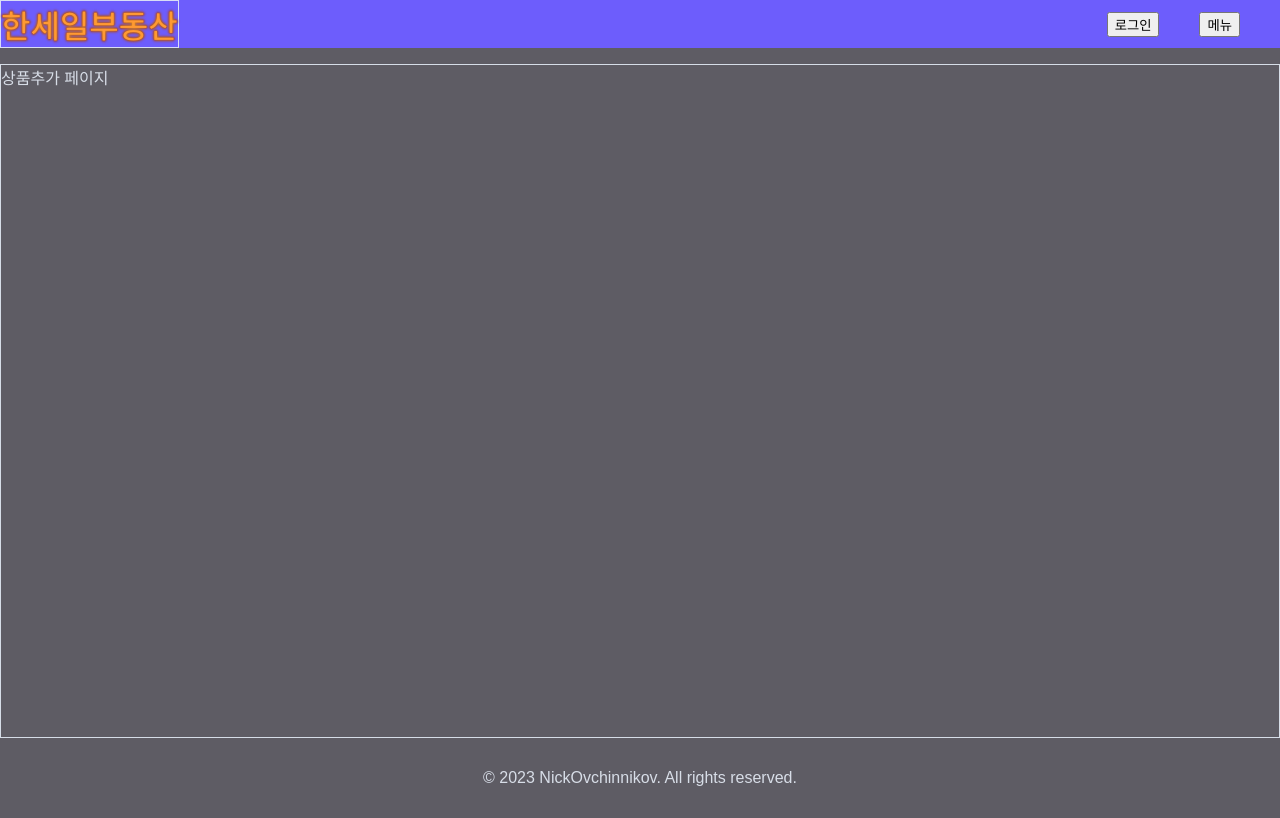
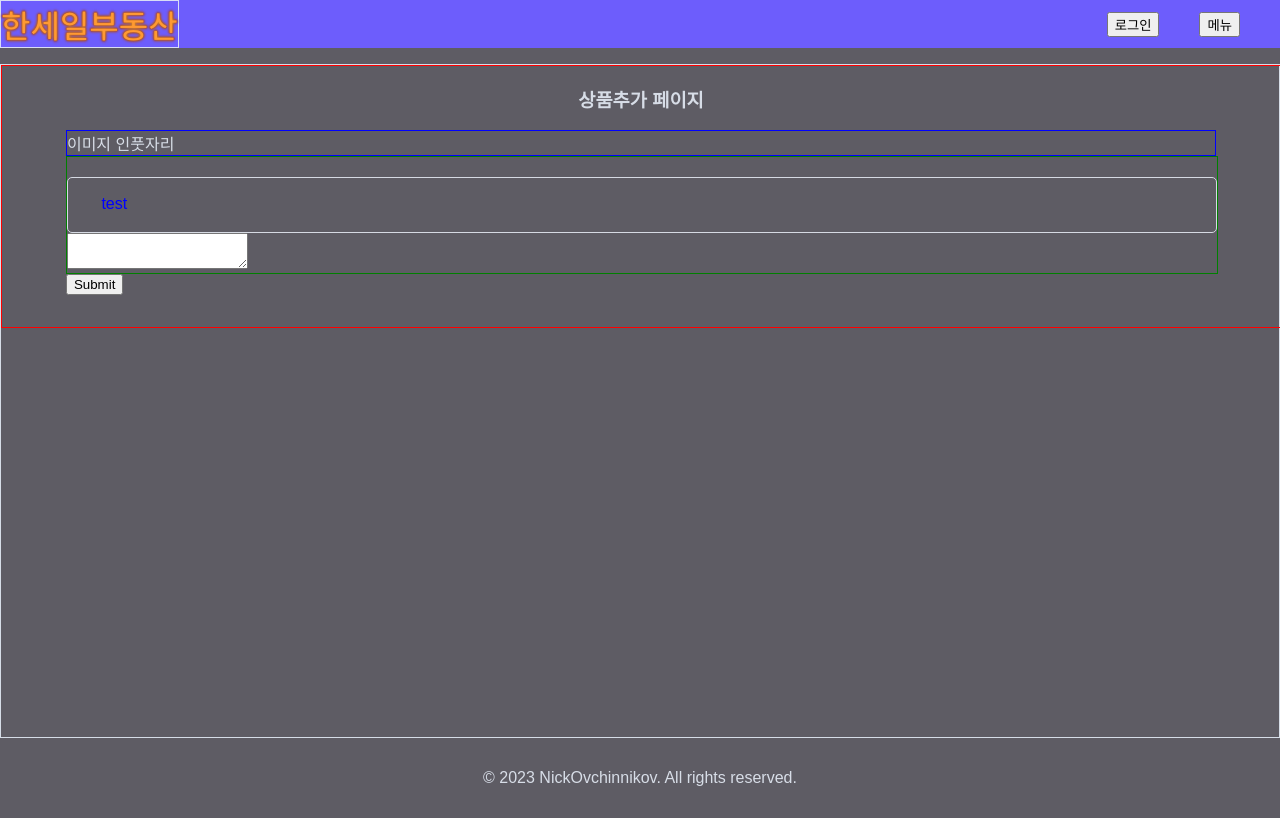
Before and after one commit to real-estate-Han/Front, a Next.js app: page /post in a window 1280 px wide. Built offline with nearby package versions, Linux system fonts and the light colour scheme; no server answers.

Commit message:
PC to notebook

```diff
--- /dev/null
+++ b/components/Inputs/Inputs.tsx
@@ -0,0 +1,89 @@
+import React, { ForwardedRef, forwardRef } from 'react';
+import styled from '@emotion/styled';
+
+interface InputProps {
+  type: string;
+  defaultValue?: string;
+  disabled?: boolean;
+  text?: string;
+}
+
+export const Inputs = forwardRef(
+  ({ type, defaultValue, disabled, text, ...rest }: InputProps, ref: ForwardedRef<HTMLInputElement>) => {
+    return (
+      <StyledDiv>
+        <IdInput
+          ref={ref}
+          placeholder="[ㅇㅁㅇ]b"
+          type={type}
+          defaultValue={defaultValue}
+          disabled={disabled}
+          {...rest}
+        ></IdInput>
+        <span>{text}</span>
+      </StyledDiv>
+    );
+  }
+);
+
+const IdInput = styled.input`
+  margin: 20px 0 0 0;
+  padding: 25px 0 5px 5px;
+  border: 1px solid rgb(214, 218, 227);
+  border-radius: 5px;
+  background-color: transparent;
+  font-size: 1.2rem;
+  line-height: 24px;
+  width: 100%;
+
+  &:disabled {
+    background-color: rgb(210, 210, 210, 0.3);
+  }
+
+  &::placeholder {
+    color: transparent;
+  }
+
+  &:not(:placeholder-shown) {
+    outline: none;
+    + span {
+      font-family: 'neodgm';
+      position: absolute;
+      top: 11%;
+      left: 3%;
+      pointer-events: none;
+      font-size: 1rem;
+      background-color: ${({ theme }) => theme.background};
+    }
+  }
+  &:focus {
+    outline: none;
+    border: 2px solid black; //#1d9bf0 파랑
+
+    + span {
+      font-family: 'neodgm';
+      position: absolute;
+      top: 11%;
+      left: 3%;
+      color: black;
+      pointer-events: none;
+      font-size: 1rem;
+      background-color: ${({ theme }) => theme.background};
+    }
+  }
+`;
+
+const StyledDiv = styled.div`
+  display: flex;
+  position: relative;
+  width: 100%;
+  margin: auto;
+  span {
+    position: absolute;
+    top: 50%;
+    left: 3%;
+    /* z-index:  */
+    color: blue;
+    transition: all 0.2s ease;
+  }
+`;
--- /dev/null
+++ b/components/Inputs/index.ts
@@ -0,0 +1 @@
+export { Inputs } from './Inputs';
--- a/next.config.js
+++ b/next.config.js
@@ -1,6 +1,6 @@
 /** @type {import('next').NextConfig} */
 const nextConfig = {
   reactStrictMode: true,
-}
+};
 
-module.exports = nextConfig
+module.exports = nextConfig;
--- a/package.json
+++ b/package.json
@@ -11,6 +11,7 @@
     "test:ci": "jest --ci"
   },
   "dependencies": {
+    "@emotion/babel-plugin": "^11.10.6",
     "@emotion/jest": "^11.10.5",
     "@emotion/react": "^11.10.5",
     "@emotion/styled": "^11.10.5",
@@ -19,16 +20,20 @@
     "@types/react": "18.0.28",
     "@types/react-dom": "18.0.11",
     "axios": "^1.3.3",
+    "dotenv": "^16.0.3",
     "eslint-config-next": "13.1.6",
     "next": "13.1.6",
     "react": "18.2.0",
     "react-dom": "18.2.0",
+    "react-hook-form": "^7.43.2",
     "react-kakao-maps-sdk": "^1.1.6",
     "react-query": "^3.39.3",
+    "sweetalert2": "^11.7.3",
     "typescript": "4.9.5",
     "zustand": "^4.3.3"
   },
   "devDependencies": {
+    "@emotion/eslint-plugin": "^11.10.0",
     "@testing-library/jest-dom": "^5.16.5",
     "@testing-library/react": "^13.4.0",
     "@testing-library/user-event": "^14.4.3",
--- a/pages/_app.tsx
+++ b/pages/_app.tsx
@@ -5,7 +5,11 @@ import type { AppProps } from 'next/app';
 import { GlobalStyles } from '@styles/global';
 import { Global } from '@emotion/react';
 import { Layout } from '@components/Layout';
-
+declare global {
+  interface Window {
+    kakao: any;
+  }
+}
 export default function App({ Component, pageProps }: AppProps) {
   return (
     <ThemeProvider theme={Themes['dark']}>
--- a/pages/_document.tsx
+++ b/pages/_document.tsx
@@ -2,12 +2,14 @@ import { Global } from '@emotion/react';
 import { GlobalStyles } from '@styles/global';
 import { Html, Head, Main, NextScript } from 'next/document';
 import Script from 'next/script';
+import { useEffect } from 'react';
 export default function Document() {
   const srcURL = `//dapi.kakao.com/v2/maps/sdk.js?appkey=${process.env.NEXT_PUBLIC_KAKAO_MAP_API_KEY}&autoload=false&libraries=services,clusterer`;
+
   return (
     <Html lang="en">
       <Head>
-        <Script strategy="beforeInteractive" src={srcURL}></Script>
+        <Script strategy="beforeInteractive" type="text/javascript" src={srcURL}></Script>
         <Global styles={GlobalStyles} />
       </Head>
       <body>
--- a/pages/detail/index.tsx
+++ b/pages/detail/index.tsx
@@ -7,7 +7,7 @@ export default function Detail() {
   return (
     <div>
       <div>디테일페이지</div>
-      <Map center={{ lat: 33.5563, lng: 126.79581 }} style={{ width: '100%', height: '360px' }}></Map>
+
     </div>
   );
 }
--- a/pages/post/index.tsx
+++ b/pages/post/index.tsx
@@ -1,11 +1,69 @@
-import Head from 'next/head';
-import Image from 'next/image';
 import styled from '@emotion/styled';
-import { css } from '@emotion/react';
+import { Inputs } from '@components/Inputs';
+import { SubmitHandler, useForm } from 'react-hook-form';
+import { useState } from 'react';
+import Swal from 'sweetalert2';
+
+interface FormProps {
+  test?: string;
+  test2?: string;
+}
 export default function PostItem() {
+  const {
+    register,
+
+    setError,
+    handleSubmit,
+    formState: { errors },
+  } = useForm<FormProps>();
+
+  const [textBox, setTextBox] = useState<string>('');
+  const onSubmit: SubmitHandler<FormProps> = (data) => {
+    Swal.fire({
+      title: 'Error!',
+      text: 'Do you want to continue',
+      icon: 'error',
+      confirmButtonText: 'Cool',
+    });
+    console.log('data', data);
+    data.test2 && setTextBox(data?.test2);
+  };
+
   return (
-    <div>
-      <div>상품추가 페이지</div>
-    </div>
+    <Wrap>
+      <h3>상품추가 페이지</h3>
+      <></>
+      <form onSubmit={handleSubmit(onSubmit)}>
+        <section>이미지 인풋자리</section>
+        <section>
+          <Inputs type="text" text="test" {...register('test', { required: '필수입력사항입니다.' })}></Inputs>
+          <span>{errors?.test?.message}</span>
+          <textarea {...register('test2', { required: true })}></textarea>
+        </section>
+        <input type="submit"></input>
+      </form>
+      <p>{textBox}</p>
+      <div></div>
+    </Wrap>
   );
 }
+
+const Wrap = styled.div`
+  display: flex;
+  flex-direction: column;
+  width: 100%;
+  height: 100%;
+  justify-content: center;
+  align-items: center;
+  border: 1px solid red;
+  form {
+    width: 90%;
+  }
+  section:nth-of-type(1) {
+    border: 1px solid blue;
+  }
+  section:nth-of-type(2) {
+    border: 1px solid green;
+    width: 100%;
+  }
+`;
--- a/tsconfig.json
+++ b/tsconfig.json
@@ -14,7 +14,7 @@
     "isolatedModules": true,
     "jsx": "preserve",
     "incremental": true,
-
+    "types": ["kakao.maps.d.ts"],
     "baseUrl": ".",
     "paths": {
       "@components/*": ["components/*"],
```
Also changed, not shown: components/KakaomapUtil.tsx (added, +12 -0 lines), pages/index.tsx (+86 -6 lines), .eslintrc.json, 2 other files (tests, documents, lock files or other folders).
